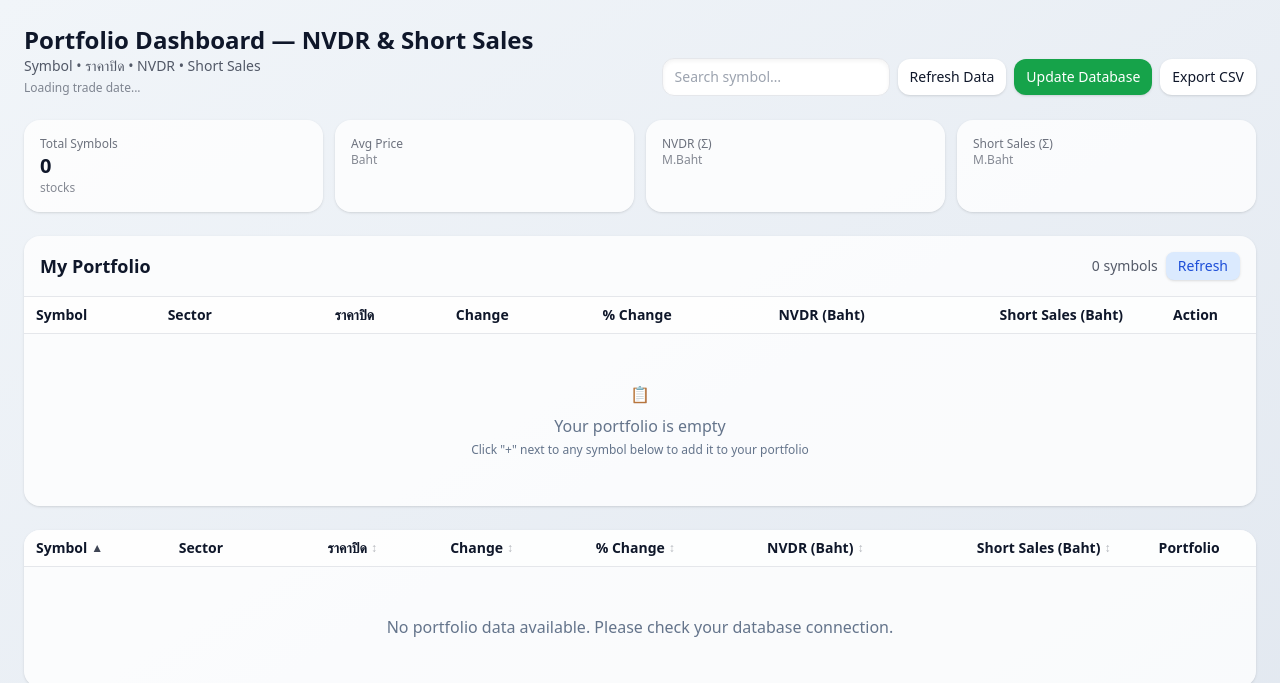
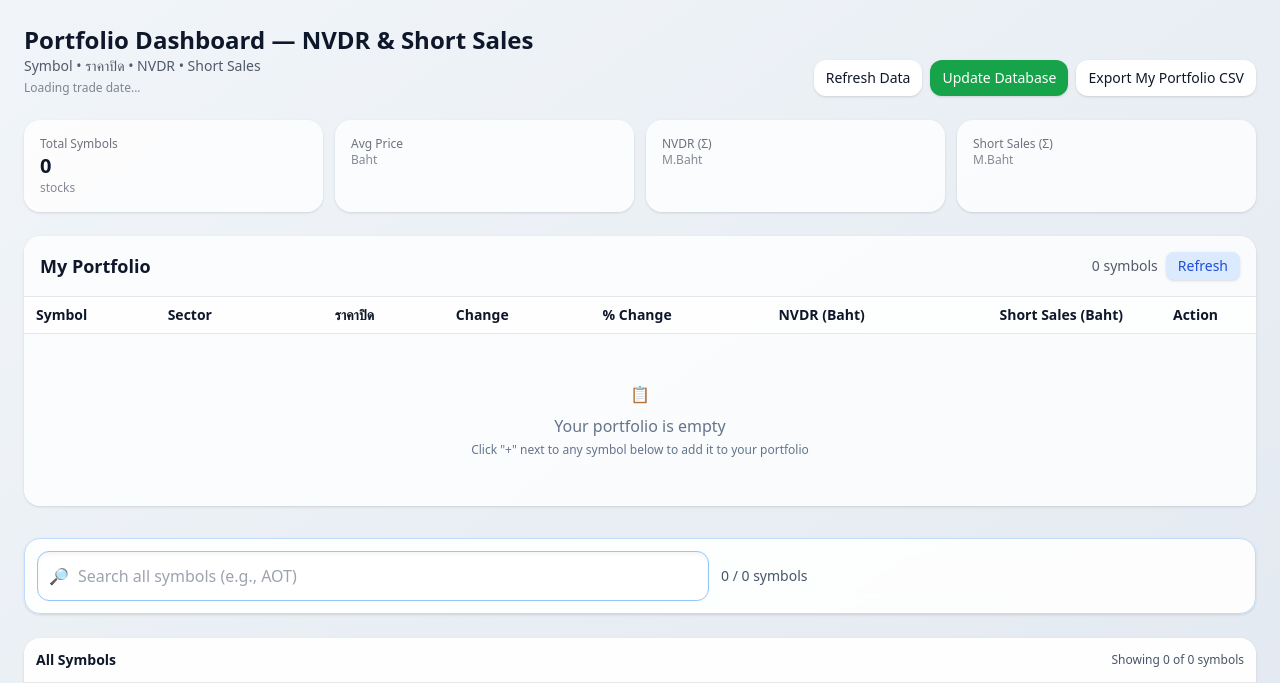
Before and after one commit to ppwcr/my-portfolio, a FastAPI app: page /portfolio in a window 1280 px wide. Shown: the top 683 px of the page. Run offline with FastAPI, Linux system fonts and the light colour scheme; lists and menus that the app fills with data are empty; some libraries are stand-ins or nearby versions.

Commit message:
update ui

```diff
--- a/templates/portfolio.html
+++ b/templates/portfolio.html
@@ -38,19 +38,14 @@
                 <p id="trade-date" class="text-xs opacity-50 mt-1">Loading trade date...</p>
             </div>
             <div class="flex gap-2 items-center">
-                <input
-                    id="search-input"
-                    placeholder="Search symbol…"
-                    class="px-3 py-2 rounded-xl border bg-white shadow-inner text-sm"
-                />
                 <button id="refresh-btn" class="px-3 py-2 rounded-xl shadow bg-white text-sm">
                     Refresh Data
                 </button>
                 <button id="save-db-btn" class="px-3 py-2 rounded-xl shadow bg-green-600 text-white text-sm">
                     Update Database
                 </button>
-                <button id="export-btn" class="px-3 py-2 rounded-xl shadow bg-white text-sm">
-                    Export CSV
+                <button id="export-btn" class="px-3 py-2 rounded-xl shadow bg-white text-sm" title="Export My Portfolio table to CSV">
+                    Export My Portfolio CSV
                 </button>
             </div>
         </header>
@@ -151,8 +146,29 @@
             </div>
         </section>
 
+        <!-- Search Bar (for All Symbols) -->
+        <section class="sticky top-2 z-10 bg-white/90 backdrop-blur rounded-2xl border border-blue-200 shadow p-3 mt-2">
+            <div class="flex items-center gap-3">
+                <div class="relative w-full md:max-w-2xl">
+                    <span class="absolute left-3 top-1/2 -translate-y-1/2 text-blue-600">🔎</span>
+                    <input
+                        id="search-input"
+                        placeholder="Search all symbols (e.g., AOT)"
+                        class="w-full pl-10 pr-10 py-3 rounded-xl border border-blue-300 bg-white shadow-inner text-base focus:outline-none focus:ring-2 focus:ring-blue-500"
+                    />
+                    <button id="search-clear" title="Clear"
+                            class="absolute right-2 top-1/2 -translate-y-1/2 px-2 py-1 rounded hover:bg-slate-100 text-slate-500 hidden">✕</button>
+                </div>
+                <span id="search-count" class="text-xs md:text-sm text-slate-600 whitespace-nowrap"></span>
+            </div>
+        </section>
+
         <!-- Main Portfolio Table -->
         <div class="overflow-x-auto rounded-2xl shadow bg-white/80">
+            <div class="p-3 border-b flex items-center justify-between bg-white/80 rounded-t-2xl">
+                <h2 class="text-sm font-semibold">All Symbols</h2>
+                <div id="all-symbols-header" class="text-xs text-slate-600">Loading…</div>
+            </div>
             <table class="w-full text-sm">
                 <thead>
                     <tr class="border-b bg-white/70">
@@ -511,6 +527,24 @@
 
             portfolioData = filtered;
             renderPortfolioTable(portfolioData);
+
+            // Update search result count
+            const countEl = document.getElementById('search-count');
+            if (countEl) {
+                const total = originalData.length || 0;
+                countEl.textContent = `${portfolioData.length} / ${total} symbols`;
+            }
+
+            // Update All Symbols header meta
+            const headerEl = document.getElementById('all-symbols-header');
+            if (headerEl) {
+                const total = originalData.length || 0;
+                if (searchQuery && searchQuery.trim().length > 0) {
+                    headerEl.textContent = `Showing ${portfolioData.length} of ${total} symbols for "${searchQuery.toUpperCase()}"`;
+                } else {
+                    headerEl.textContent = `Showing ${portfolioData.length} of ${total} symbols`;
+                }
+            }
         }
 
         function updateSortIndicators() {
@@ -542,7 +576,13 @@
             const headers = ['Symbol', 'Sector', 'ราคาปิด (Baht)', 'Change', '% Change', 'NVDR (Baht)', 'Short Sales (Baht)'];
             const lines = [headers.map(csvEscape).join(',')];
 
-            portfolioData.forEach(stock => {
+            const source = Array.isArray(myPortfolioData) ? myPortfolioData : [];
+            if (source.length === 0) {
+                alert('Your portfolio is empty. Add symbols to export.');
+                return;
+            }
+
+            source.forEach(stock => {
                 lines.push([
                     csvEscape(stock.symbol || ''),
                     csvEscape(stock.sector || ''),
@@ -558,7 +598,7 @@
             const url = URL.createObjectURL(blob);
             const a = document.createElement('a');
             a.href = url;
-            a.download = `portfolio-nvdr-short-${new Date().toISOString().split('T')[0]}.csv`;
+            a.download = `my-portfolio-${new Date().toISOString().split('T')[0]}.csv`;
             a.click();
             URL.revokeObjectURL(url);
         }
@@ -702,10 +742,25 @@
             initDashboard();
 
             // Search functionality
-            document.getElementById('search-input').addEventListener('input', (e) => {
+            const searchInput = document.getElementById('search-input');
+            const clearBtn = document.getElementById('search-clear');
+            searchInput.addEventListener('input', (e) => {
                 searchQuery = e.target.value;
+                if (clearBtn) {
+                    if (searchQuery && searchQuery.length > 0) clearBtn.classList.remove('hidden');
+                    else clearBtn.classList.add('hidden');
+                }
                 filterAndSort();
             });
+            if (clearBtn) {
+                clearBtn.addEventListener('click', () => {
+                    searchInput.value = '';
+                    searchQuery = '';
+                    clearBtn.classList.add('hidden');
+                    filterAndSort();
+                    searchInput.focus();
+                });
+            }
 
             // Sort functionality
             document.querySelectorAll('.sortable').forEach(el => {
```
